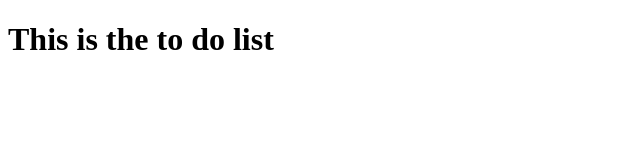
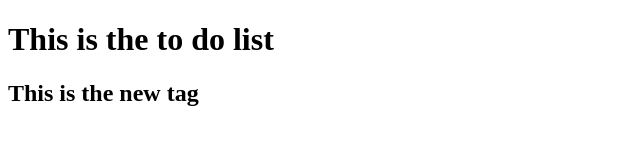
Before and after one commit to Saiganeshvarma/todolist, a plain HTML site: page index.html in a window 1280 px wide. Shown: the whole page, without its empty margins (0-640 px from the left). Drawn offline with Linux system fonts and the light colour scheme.

Commit message:
added second heading

```diff
--- a/index.html
+++ b/index.html
@@ -1,5 +1,6 @@
 <!DOCTYPE html>
 <html lang="en">
+
 <head>
     <meta charset="UTF-8">
     <meta name="viewport" content="width=device-width, initial-scale=1.0">
@@ -7,6 +8,7 @@
 </head>
 <body>
     <h1>This is the to do list </h1>
+    <h2>This is the new tag</h2>
 
 </body>
 </html>
```
